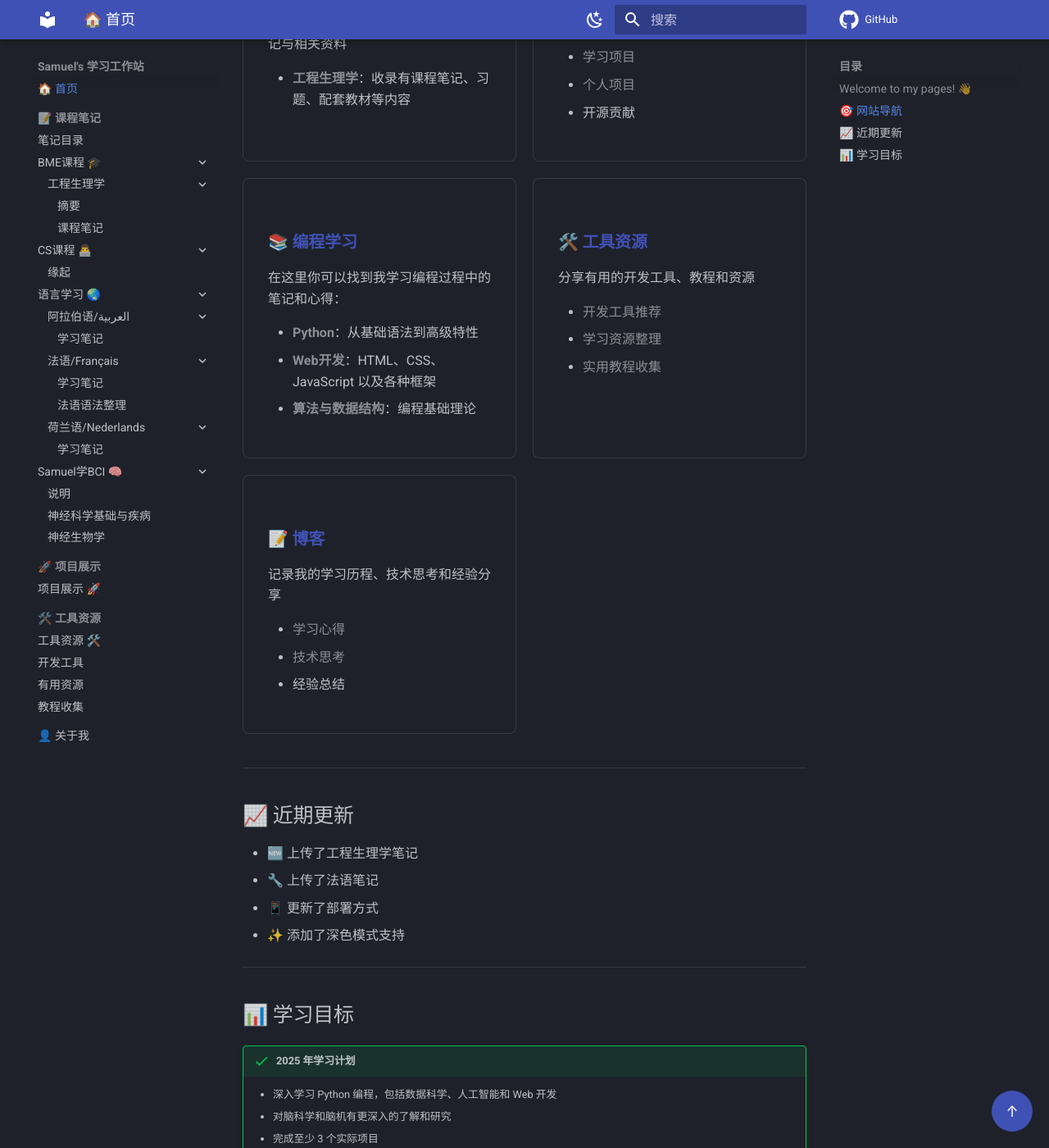
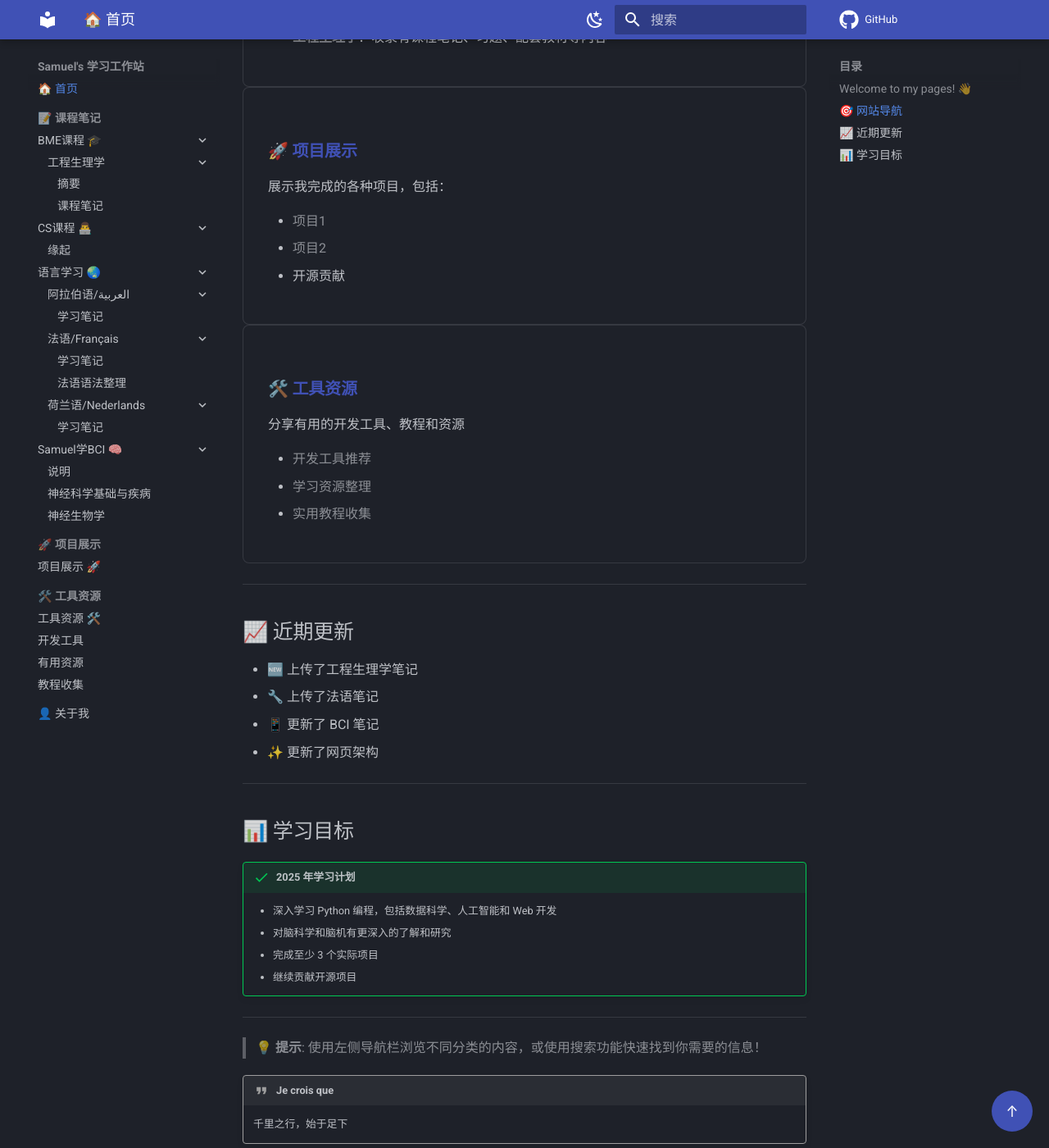
Before and after one commit to 3SamuelW/note, an MkDocs documentation site: the page built from docs/index.md, in a window 1280 px wide and 1400 px high, scrolled down 502 px. Shown: the whole window at 82% size. Built offline with MkDocs 1.6.1 and Material for MkDocs 9.7.7, drawn with Linux system fonts in a browser that asks for light colours; comment, search, counter and statistics services are not loaded.

Commit message:
update: --version 0812.0

```diff
--- a/docs/index.md
+++ b/docs/index.md
@@ -8,8 +8,6 @@
 
 ## 🎯 网站导航
 
-<div class="home-cards">
-
 <div class="home-card">
   <h3>📝 <a href="notes/">课程笔记</a></h3>
   <p>记录并持续更新我参与的 ZJU 课程笔记与相关资料</p>
@@ -17,26 +15,16 @@
     <li><strong><a href="notes/bme/engineering-physiology/">工程生理学</a></strong>：收录有课程笔记、习题、配套教材等内容</li>
   </ul>
 </div>
-
 <div class="home-card">
   <h3>🚀 <a href="projects/">项目展示</a></h3>
   <p>展示我完成的各种项目，包括：</p>
   <ul>
-    <li><a href="projects/project-a/">学习项目</a></li>
-    <li><a href="projects/project-b/">个人项目</a></li>
+    <li><a href="projects/project-a/">项目1</a></li>
+    <li><a href="projects/project-b/">项目2</a></li>
     <li>开源贡献</li>
   </ul>
 </div>
 
-<div class="home-card">
-  <h3>📚 <a href="programming/">编程学习</a></h3>
-  <p>在这里你可以找到我学习编程过程中的笔记和心得：</p>
-  <ul>
-    <li><strong><a href="programming/python/">Python</a></strong>：从基础语法到高级特性</li>
-    <li><strong><a href="programming/web-development/">Web开发</a></strong>：HTML、CSS、JavaScript 以及各种框架</li>
-    <li><strong><a href="programming/algorithms/">算法与数据结构</a></strong>：编程基础理论</li>
-  </ul>
-</div>
 
 <div class="home-card">
   <h3>🛠️ <a href="tools/">工具资源</a></h3>
@@ -48,17 +36,6 @@
   </ul>
 </div>
 
-<div class="home-card">
-  <h3>📝 <a href="blog/">博客</a></h3>
-  <p>记录我的学习历程、技术思考和经验分享</p>
-  <ul>
-    <li><a href="blog/2025/learning-journey/">学习心得</a></li>
-    <li><a href="blog/tech-thoughts/">技术思考</a></li>
-    <li>经验总结</li>
-  </ul>
-</div>
-
-</div>
 
 ---
 
@@ -66,8 +43,8 @@
 
 - 🆕 上传了工程生理学笔记
 - 🔧 上传了法语笔记
-- 📱 更新了部署方式
-- ✨ 添加了深色模式支持
+- 📱 更新了 BCI 笔记
+- ✨ 更新了网页架构
 
 ---
 
--- a/mkdocs.yml
+++ b/mkdocs.yml
@@ -38,22 +38,15 @@
 nav:
   - 🏠 首页: index.md
   - 📝 课程笔记:
-    - 笔记目录: notes/index.md
     - BME课程 🎓:
       - 工程生理学:
         - 摘要: notes/bme/engineering-physiology/index.md
         - 课程笔记: notes/bme/engineering-physiology/notes-online.md
-        # - 课程笔记(⬇️pdf): notes/bme/engineering-physiology/notes.pdf
-        # - 课程习题(⬇️pdf): notes/bme/engineering-physiology/exercise.pdf
-        # - 课程教材(⬇️pdf): notes/bme/engineering-physiology/textbook.pdf
-        # - 教材配套习题(⬇️pdf): notes/bme/engineering-physiology/textbook-e.pdf
-        # - 考试复习习题背诵版(⬇️pdf): notes/bme/engineering-physiology/exercise-e.pdf
     - CS课程 👨‍💻:
       - 缘起: notes/cs/signup.md
     - 语言学习 🌏:
       - 阿拉伯语/العربية:
         - 学习笔记: notes/lan/arabic/arabic.md
-        # - 配套教材(⬇️pdf): notes/lan/arabic/MasteringArabic1.pdf
       - 法语/Français:
         - 学习笔记: notes/lan/french/french.md
         - 法语语法整理: notes/lan/french/grammaire.md
```
Also changed, not shown: docs/notes/index.md (deleted, +0 -1 lines).
